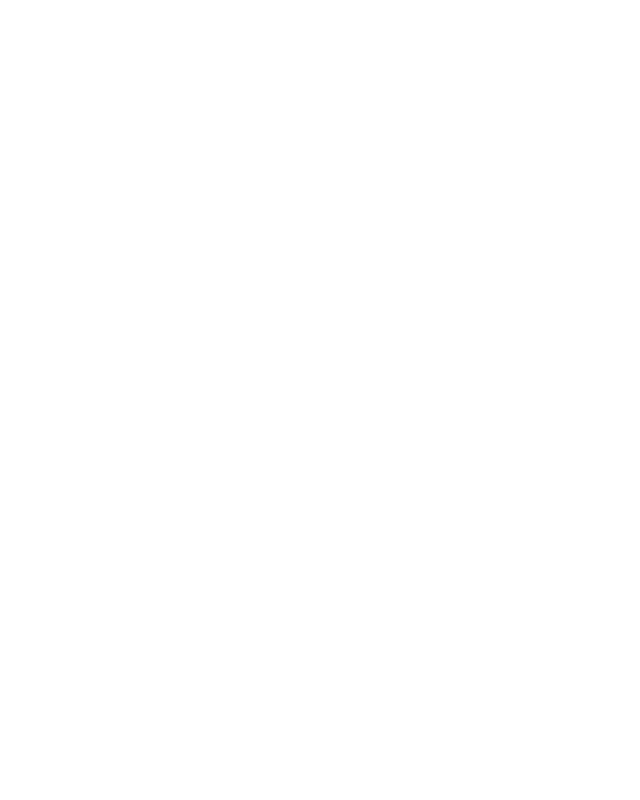
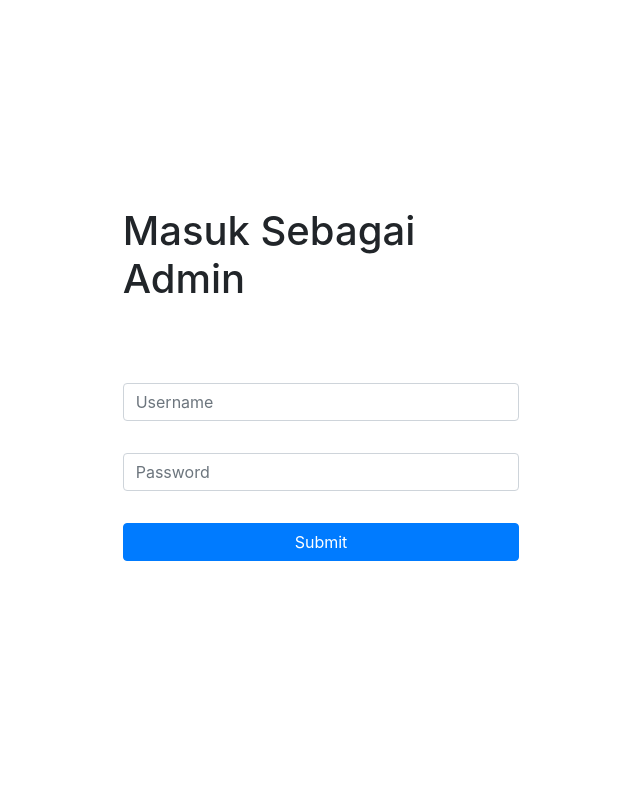
Before and after one commit to arif-teguh/Abang-Abang-MASIF, a Django app: page /admin/login/ in a window 1280 px wide. Before the commit the part shown is empty. Shown: the whole page, without its empty margins (319-959 px from the left). Run offline with Django 3.2, Linux system fonts and the light colour scheme; some libraries are stand-ins or nearby versions.

Commit message:
[GREEN] Implement form template

```diff
--- a/admin/tests.py
+++ b/admin/tests.py
@@ -30,7 +30,7 @@ class AdminUnitTest(TestCase):
 
     def test_submit_button_exist(self):
         request = HttpRequest()
-        response = views.index(request)
+        response = views.admin_login(request)
         html_response = response.content.decode('utf8')
         self.assertIn('<button type="submit"', html_response)
 
--- a/admin/views.py
+++ b/admin/views.py
@@ -7,4 +7,4 @@ def admin_login(request):
 
 
 def admin_index(request):
-    return HttpResponse("<h1>Hello</h1>")
+    return HttpResponse("<h1>sssssssaassssa</h1>")
--- a/templates/admin/admin_login.html
+++ b/templates/admin/admin_login.html
@@ -1,6 +1,18 @@
 <!DOCTYPE html>
 <html lang="en">
 <head>
+
+    <style>
+        #submit-btn {
+            width: 100%
+        }
+
+        .admin-login-items {
+            margin-bottom: 2em;
+        }
+    </style>
+
+
     <link rel="stylesheet" href="https://stackpath.bootstrapcdn.com/bootstrap/4.3.1/css/bootstrap.min.css"
           integrity="sha384-ggOyR0iXCbMQv3Xipma34MD+dH/1fQ784/j6cY/iJTQUOhcWr7x9JvoRxT2MZw1T" crossorigin="anonymous">
     <script src="https://code.jquery.com/jquery-3.3.1.slim.min.js"
@@ -13,10 +25,28 @@
             integrity="sha384-JjSmVgyd0p3pXB1rRibZUAYoIIy6OrQ6VrjIEaFf/nJGzIxFDsf4x0xIM+B07jRM"
             crossorigin="anonymous"></script>
 
+    <!-- Belom bisa pake static file -->
+    <link rel="stylesheet" type="text/css" href="./style.css">
+
     <meta charset="UTF-8">
+    <meta name="viewport" content="width=device-width, initial-scale=1, shrink-to-fit=no">
     <title>Admin Login</title>
 </head>
 <body>
+<div class="container-fluid">
+    <div class="row justify-content-center" style="height: 100vh">
+        <div class="col-4 align-self-center">
+            <form>
 
+                <h1 class="admin-login-items">Masuk Sebagai Admin</h1>
+                <input type="email" class="form-control admin-login-items" id="inputUsername"
+                       placeholder="Username">
+                <input type="password" class="form-control admin-login-items" id="inputPassword"
+                       placeholder="Password">
+                <button type="submit" class="btn btn-primary admin-login-items" id="submit-btn">Submit</button>
+            </form>
+        </div>
+    </div>
+</div>
 </body>
 </html>
```
Also changed, not shown: templates/admin/style.css (added).
